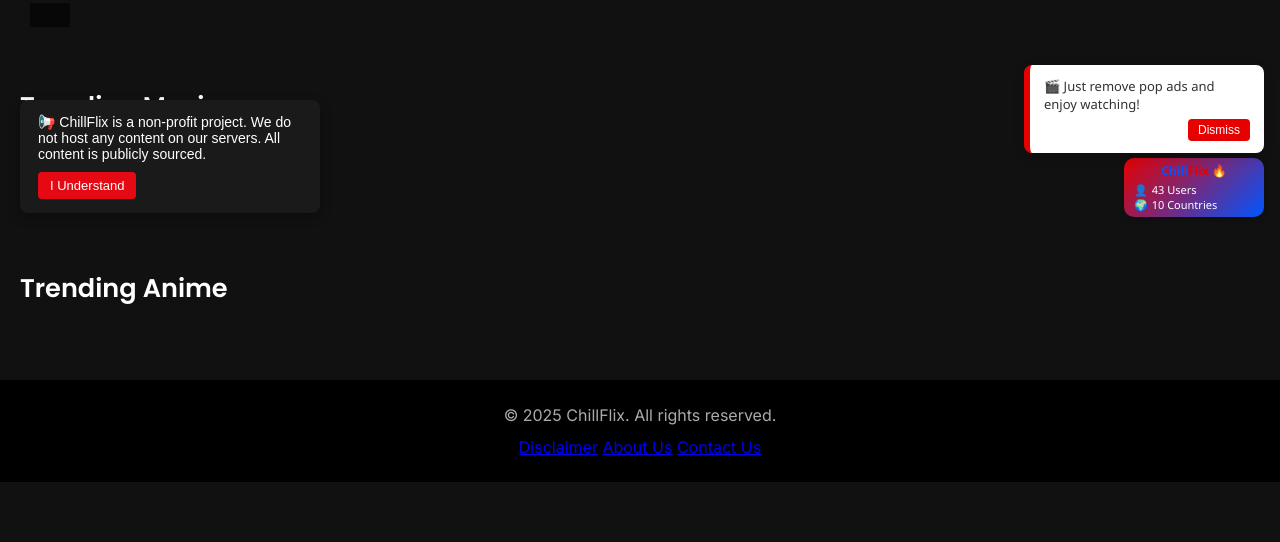
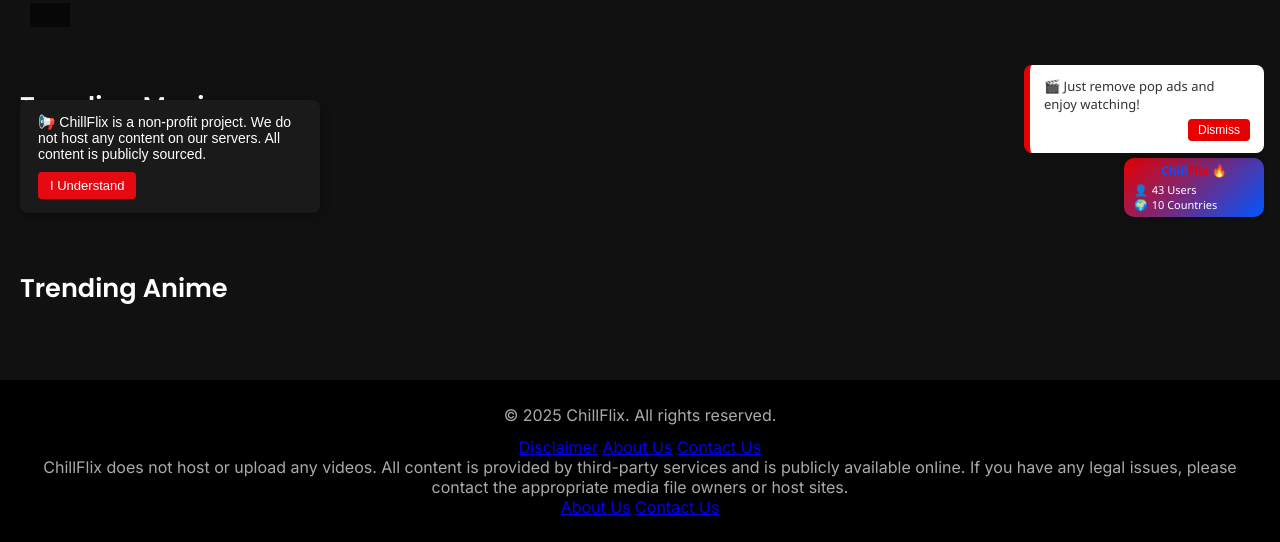
Before and after one commit to geezmoww/chillflix, a plain HTML site: page my-website/index.html in a window 1280 px wide. Shown: the part 567-1109 px from the top of the page. Before the commit the page ends 1049 px from the top, so only its background shows below. Drawn offline with Linux system fonts and the light colour scheme; no server answers.

Commit message:
Update index.html

```diff
--- a/my-website/index.html
+++ b/my-website/index.html
@@ -141,6 +141,16 @@
         <a href="#" class="footer-link">Contact Us</a>
       </nav>
     </div>
+<div class="disclaimer-section">
+  <p>
+    ChillFlix does not host or upload any videos. All content is provided by third-party services and is publicly available online.
+    If you have any legal issues, please contact the appropriate media file owners or host sites.
+  </p>
+  <div class="disclaimer-links">
+    <a href="/about.html">About Us</a>
+    <a href="/contact.html">Contact Us</a>
+  </div>
+</div>
   </footer>
 <!-- Reminder Message -->
 <div id="reminder-box" style="
```
